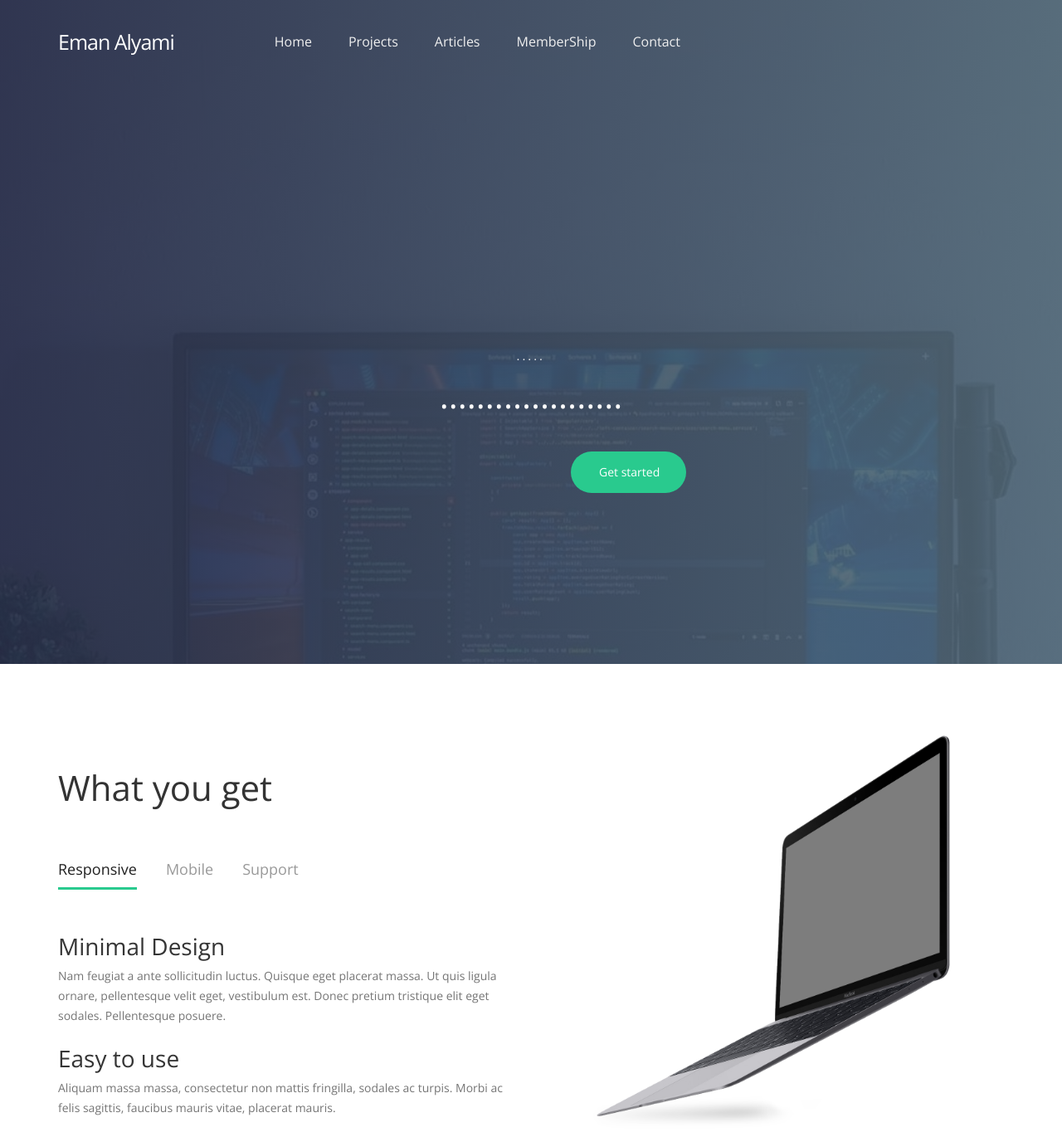
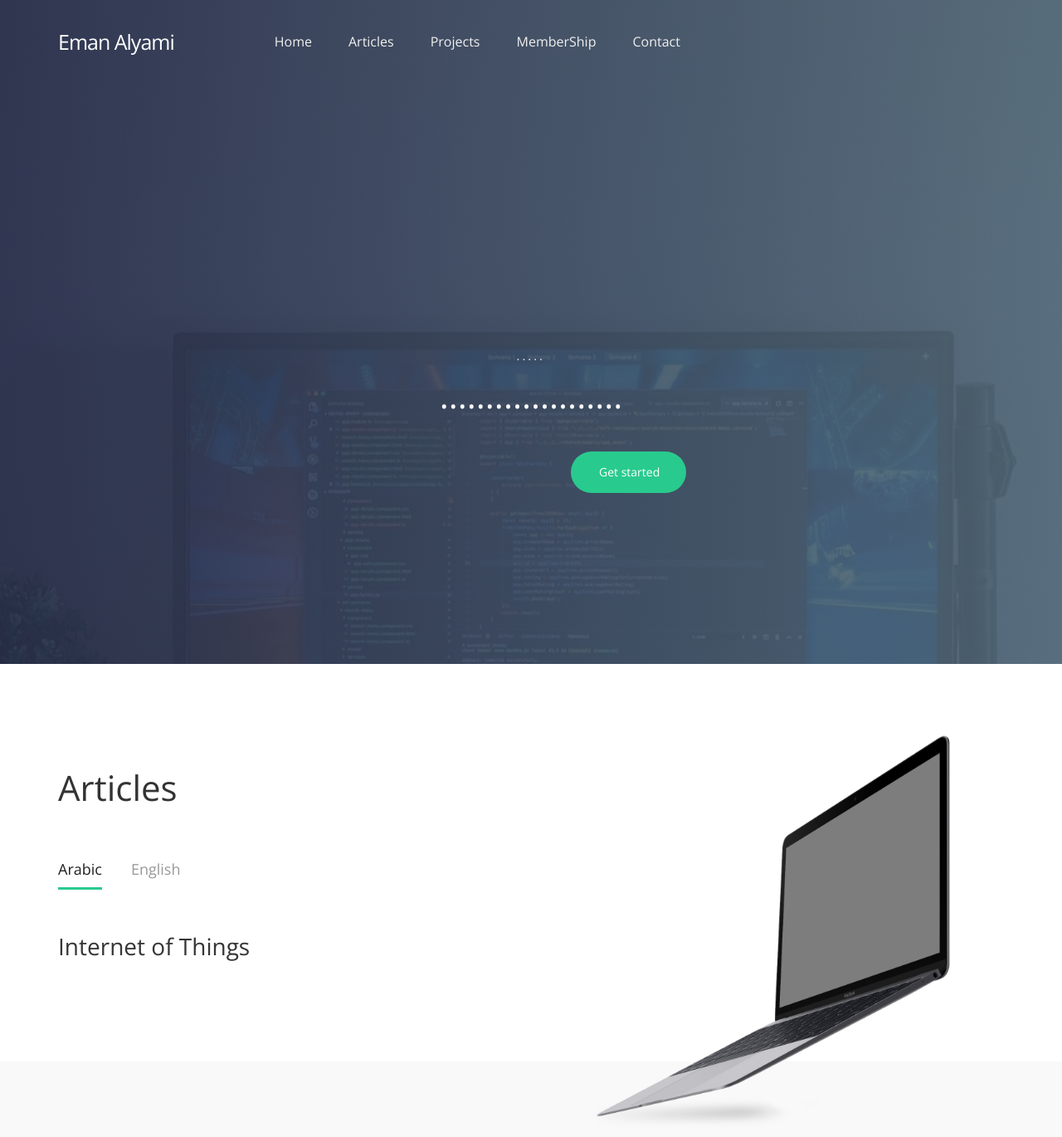
Before and after one commit to Eman-Alyami/Eman-Alyami.github.io, a plain HTML site: page index.html in a window 1280 px wide. Shown: the top 1370 px of the page at 83% size. Drawn offline with nearby package versions, Linux system fonts and the light colour scheme.

Commit message:
add article

```diff
--- a/index.html
+++ b/index.html
@@ -57,8 +57,8 @@
                <div class="collapse navbar-collapse">
                     <ul class="nav navbar-nav">
                          <li><a href="#home" class="smoothScroll">Home</a></li>
-                         <li><a href="#feature" class="smoothScroll">Projects</a></li>
-                         <li><a href="#about" class="smoothScroll">Articles</a></li>
+                         <li><a href="#feature" class="smoothScroll">Articles</a></li>
+                         <li><a href="#about" class="smoothScroll">Projects</a></li>
                          <li><a href="#pricing" class="smoothScroll">MemberShip</a></li>
                          <li><a href="#contact" class="smoothScroll">Contact</a></li>
                     </ul>
@@ -100,29 +100,29 @@
 
                     <div class="col-md-12 col-sm-12">
                          <div class="section-title">
-                              <h1>What you get</h1>
+                              <h1>Articles</h1>
                          </div>
                     </div>
 
                     <div class="col-md-6 col-sm-6">
                          <ul class="nav nav-tabs" role="tablist">
-                              <li class="active"><a href="#tab01" aria-controls="tab01" role="tab" data-toggle="tab">Responsive</a></li>
+                              <li class="active"><a href="#tab01" aria-controls="tab01" role="tab" data-toggle="tab">Arabic</a></li>
 
-                              <li><a href="#tab02" aria-controls="tab02" role="tab" data-toggle="tab">Mobile</a></li>
+                              <li><a href="#tab02" aria-controls="tab02" role="tab" data-toggle="tab">English</a></li>
 
-                              <li><a href="#tab03" aria-controls="tab03" role="tab" data-toggle="tab">Support</a></li>
+                             <!-- <li><a href="#tab03" aria-controls="tab03" role="tab" data-toggle="tab">Support</a></li> -->
                          </ul>
 
                          <div class="tab-content">
                               <div class="tab-pane active" id="tab01" role="tabpanel">
                                    <div class="tab-pane-item">
-                                        <h2>Minimal Design</h2>
-                                        <p>Nam feugiat a ante sollicitudin luctus. Quisque eget placerat massa. Ut quis ligula ornare, pellentesque velit eget, vestibulum est. Donec pretium tristique elit eget sodales. Pellentesque posuere.</p>
+                                        <h2>Internet of Things</h2>
+                                        <p><a href="https://attaa.sa/library/view/440" aria-controls="tab02" role="tab" data-toggle="tab"></a></p>
                                    </div>
-                                   <div class="tab-pane-item">
+                                   <!-- <div class="tab-pane-item">
                                         <h2>Easy to use</h2>
                                         <p>Aliquam massa massa, consectetur non mattis fringilla, sodales ac turpis. Morbi ac felis sagittis, faucibus mauris vitae, placerat mauris.</p>
-                                   </div>
+                                   </div>-->
                               </div>
 
 
```
